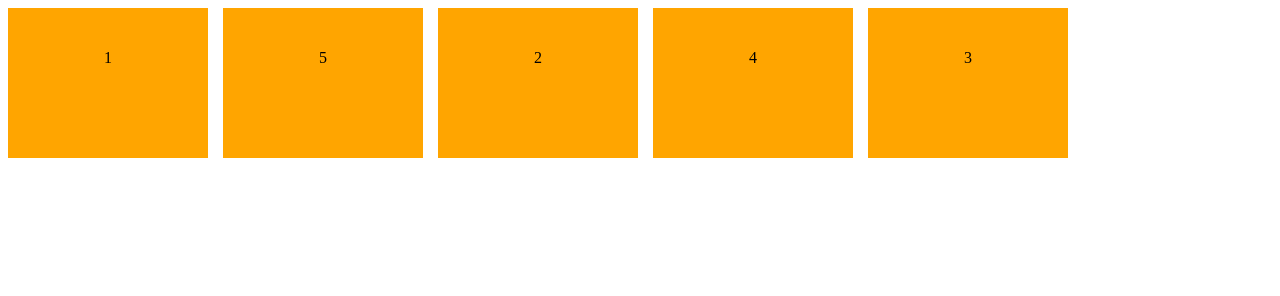
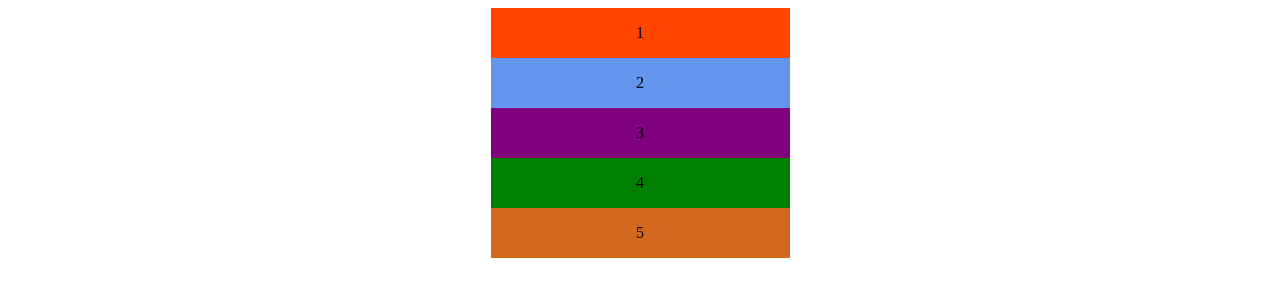
Before and after one commit to KovalcnukArtem/WebStudio-hw-15-2, a plain HTML site: page index.html in a window 1280 px wide. Drawn offline with Linux system fonts and the light colour scheme.

Commit message:
Update style.css

```diff
--- a/css/style.css
+++ b/css/style.css
@@ -1,21 +1,49 @@
 .holder {
-  display: flex ;
+  height: 150px;
+  width: 299px;
+  margin-left: auto;
+  margin-right: auto;
 }
+
+
+.flex-item {
+  display: flex;
+  justify-content: center;
+  flex-wrap: wrap;
+}
+
 .item {
-  height: 150px;
-  width: 200px;
   text-align: center;
-  background-color: orange;
-  line-height: 100px;
-  vertical-align: center;
-  margin-right: 15px;
+  flex-basis: 100px;
+  height: 50px;
+  background-color: brown;
+  line-height: 50px;
 }
-.item-5{
+
+.item-5 {
   order: -2;
+  background-color: chocolate;
 }
+
 .item-1 {
+  gap: 0;
   order: -3;
+  background-color: orangered;
 }
+
 .item-3 {
-  order: 2;
+  order: -1;
+  background-color: purple;
 }
+
+.item-2 {
+  background-color: cornflowerblue;
+}
+
+.item-4 {
+  background-color: green;
+}
+
+.item-2, .item-3, .item-4 {
+  flex-grow: 1;
+}
```
